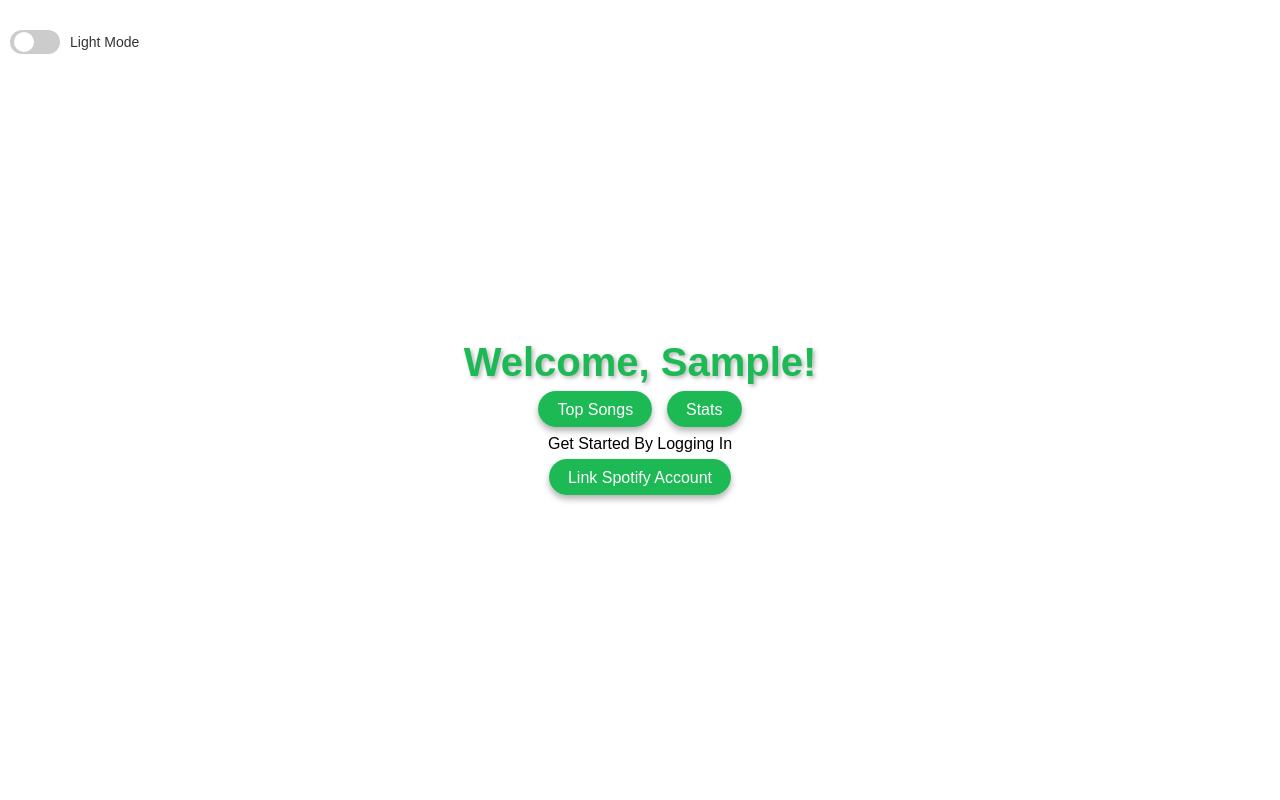
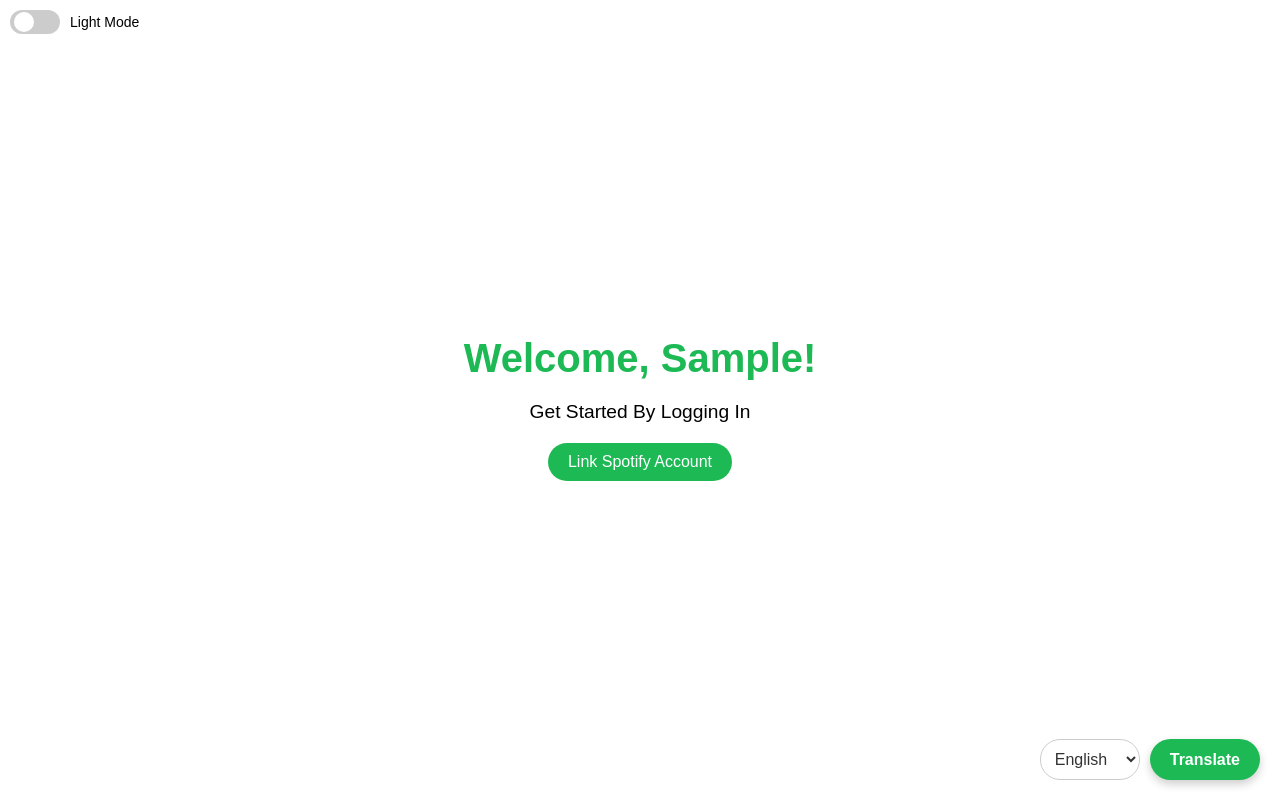
Before and after one commit to maxzhu143/SpotifyWrapped, a Django app: page /dashboard/ in a window 1280 px wide. Run offline with Django 4.2, Linux system fonts and the light colour scheme; the visitor is signed in with stand-in values (Sample User, id 1); some libraries are stand-ins or nearby versions.

Commit message:
translation button now works for the dashboard

```diff
--- a/Wrappedapp/templates/dashboard.html
+++ b/Wrappedapp/templates/dashboard.html
@@ -1,8 +1,10 @@
-
 {% block content %}
+<!DOCTYPE html>
+<html lang="en">
 <head>
+    <title>Dashboard</title>
     <style>
-        /* Define theme colors using CSS variables */
+        /* Default light theme */
         :root {
             --background-color: #ffffff;
             --text-color: #000000;
@@ -80,44 +27,43 @@
             margin: 0;
             padding: 0;
             display: flex;
+            flex-direction: column;
             justify-content: center;
             align-items: center;
             min-height: 100vh;
-            flex-direction: column;
+        }
+
+        .container {
             text-align: center;
         }
 
         h1 {
             color: var(--button-bg-color);
-            font-size: 2.5em;
-            margin-bottom: 1rem;
-            text-shadow: 2px 2px 4px rgba(0, 0, 0, 0.3);
+            font-size: 2.5rem;
+            margin-bottom: 20px;
         }
 
-        button, .btn {
+        p {
+            font-size: 1.2rem;
+            margin: 10px 0;
+        }
+
+        a.btn {
+            display: inline-block;
+            margin: 10px;
+            padding: 10px 20px;
             background-color: var(--button-bg-color);
             color: var(--button-text-color);
-            padding: 0.6rem 1.2rem;
-            border: none;
+            text-decoration: none;
             border-radius: 25px;
-            cursor: pointer;
-            text-decoration: none;
-            font-size: 1em;
-            box-shadow: 0 4px 6px rgba(0, 0, 0, 0.3);
-            margin: 5px;
+            font-size: 1rem;
         }
 
-        button:hover, .btn:hover {
+        a.btn:hover {
             opacity: 0.9;
         }
 
-        /* Theme toggle button container */
-        .theme-toggle {
-            display: flex;
-            gap: 10px;
-            margin-top: 20px;
-        }
-        /* Position the theme toggle in the upper left */
+        /* Light mode toggle button */
         .theme-toggle {
             position: absolute;
             top: 10px;
@@ -130,8 +76,7 @@
         }
 
         .theme-toggle span {
-    user-select: none; /* Prevent text selection */
-    color: #333;
+            user-select: none;
             font-size: 14px;
         }
 
@@ -181,59 +126,151 @@ input:checked + .slider:before {
             transform: translateX(26px);
         }
 
+        /* Translate dropdown and button styles */
+        .translate-container {
+            position: fixed;
+            bottom: 20px;
+            right: 20px;
+            display: flex;
+            gap: 10px;
+        }
+
+        select {
+            padding: 10px;
+            font-size: 1rem;
+            border-radius: 20px;
+            border: 1px solid #ccc;
+            cursor: pointer;
+            background-color: white;
+            color: #333;
+        }
+
+        .translate-btn {
+            padding: 10px 20px;
+            font-size: 1rem;
+            font-weight: bold;
+            background-color: #1DB954;
+            color: white;
+            border: none;
+            border-radius: 50px;
+            cursor: pointer;
+            box-shadow: 0 4px 10px rgba(0, 0, 0, 0.2);
+            transition: background-color 0.3s ease, transform 0.3s ease;
+        }
+
+        .translate-btn:hover {
+            background-color: #1ed760;
+            transform: translateY(-3px);
+        }
     </style>
-    <title>Dashboard</title>
 </head>
-
 <body>
-    <div>
-        <h1>Welcome, {{ user.first_name }}!</h1>
-
-        <!--
-        can drag this part and put it into the if user_name when we get it working
-        -->
-        <a href="{% url 'top_songs' %}" class="btn">Top Songs</a>
-        <a href="{% url 'stats' %}" class="btn">Stats</a>
-
-        {% if user_name %}
-            <p>Connected to Spotify ais:{{ user_name }}</p>
-            <a href="{% url 'spot_login' %}" class="btn">Unlink Spotify Account</a>
-        {% else %}
-            <p>Get Started By Logging In</p>
-            <a href="{% url 'spot_login' %}" class="btn">Link Spotify Account</a>
-        {% endif %}
-    </div>
-    <div style="position: absolute; top: 10px; left: 10px; display: flex; align-items: center; gap: 10px;">
-    </div>
-
-
-
     <div class="theme-toggle">
         <label class="switch">
             <input type="checkbox" id="themeSwitch" onchange="toggleTheme()">
             <span class="slider"></span>
         </label>
-            <span id="themeLabel" onclick="setTheme('blue')">Light Mode</span>
+        <span id="themeLabel" class="translatable" data-original-text="Light Mode">Light Mode</span>
+    </div>
+
+
+    <div class="container">
+        <h1 class="translatable" data-original-text="Welcome, {{ user.first_name }}!">Welcome, {{ user.first_name }}!</h1>
+        {% if user_name %}
+            <p class="translatable" data-original-text="Connected to Spotify as: {{ user_name }}">Connected to Spotify as: {{ user_name }}</p>
+            <a href="{% url 'top_songs' %}" class="btn translatable" data-original-text="Top Songs">Top Songs</a>
+            <a href="{% url 'stats' %}" class="btn translatable" data-original-text="Stats">Stats</a>
+            <a href="{% url 'spot_login' %}" class="btn translatable" data-original-text="Unlink Spotify Account">Unlink Spotify Account</a>
+        {% else %}
+            <p class="translatable" data-original-text="Get Started By Logging In">Get Started By Logging In</p>
+            <a href="{% url 'spot_login' %}" class="btn translatable" data-original-text="Link Spotify Account">Link Spotify Account</a>
+        {% endif %}
+    </div>
+
+    <!-- Translate Dropdown and Button -->
+    <div class="translate-container">
+        <select id="language-select">
+            <option value="en" class="translatable" data-original-text="English">English</option>
+            <option value="es" class="translatable" data-original-text="Spanish">Spanish</option>
+            <option value="fr" class="translatable" data-original-text="French">French</option>
+        </select>
+        <button id="translate-btn" class="translate-btn translatable" data-original-text="Translate">Translate</button>
     </div>
 
     <script>
+        async function applyTranslations(lang) {
+            const elements = document.querySelectorAll('.translatable');
+
+            for (const el of elements) {
+                const originalText = el.getAttribute('data-original-text');
+                if (originalText) {
+                    try {
+                        const response = await fetch('/translate', {
+                            method: 'POST',
+                            headers: {
+                                'Content-Type': 'application/json',
+                                'X-CSRFToken': '{{ csrf_token }}'
+                            },
+                            body: JSON.stringify({ text: originalText, lang })
+                        });
+
+                        const data = await response.json();
+                        if (data.translated_text) {
+                            el.innerHTML = data.translated_text.replace(/\|/g, '<br>');
+                        }
+                    } catch (error) {
+                        console.error('Translation error:', error);
+                    }
+                }
+            }
+        }
+
+        document.addEventListener('DOMContentLoaded', async () => {
+            const savedLang = localStorage.getItem('selectedLanguage') || 'en';
+            const languageSelect = document.getElementById('language-select');
+            if (languageSelect) {
+                languageSelect.value = savedLang;
+            }
+            await applyTranslations(savedLang);
+        });
+
+        document.getElementById('language-select').addEventListener('change', (event) => {
+            const lang = event.target.value;
+            localStorage.setItem('selectedLanguage', lang);
+        });
+
+        document.getElementById('translate-btn').addEventListener('click', async () => {
+            const lang = document.getElementById('language-select').value;
+            await applyTranslations(lang);
+        });
+
         function setTheme(theme) {
             document.body.classList.remove('dark-theme', 'blue-theme');
 
+            // Add the appropriate theme class
             if (theme === 'dark') {
                 document.body.classList.add('dark-theme');
             } else if (theme === 'blue') {
                 document.body.classList.add('blue-theme');
             }
 
+            // Save the theme preference in localStorage
             localStorage.setItem('theme', theme);
 
-    // Update toggle and label dynamically
-    const themeSwitch = document.getElementById('themeSwitch');
+            // Update the theme label with its original text
             const themeLabel = document.getElementById('themeLabel');
-    themeSwitch.checked = theme === 'dark';
-    themeLabel.textContent = theme === 'dark' ? 'Dark Mode' : theme === 'blue' ? 'Blue Theme' : 'Light Mode';
+            if (themeLabel) {
+                const originalText =
+                    theme === 'dark' ? 'Dark Mode' :
+                    theme === 'blue' ? 'Blue Theme' :
+                    'Light Mode';
+                themeLabel.setAttribute('data-original-text', originalText);
+
+                // Apply the translation for the theme label
+                applyTranslations(localStorage.getItem('selectedLanguage') || 'en');
             }
+        }
+
 
         function toggleTheme() {
             const isDarkMode = document.getElementById('themeSwitch').checked;
--- a/Wrappedapp/urls.py
+++ b/Wrappedapp/urls.py
@@ -15,7 +15,6 @@ urlpatterns = [
     path('spotify-authorize/', views.spotify_authorize, name='spotify_authorize'),
     path('spotify-callback/', views.spotify_callback, name='spotify_callback'),
     path('contact/', views.contact_developers, name='contact_developers'),
-    path('dashboard/', views. dashboard, name='dashboard'),
     path('spot_login/', views.spot_login, name='spot_login'),
     path('callback/', views.callback, name='callback'),
     path('top_songs/', views.top_songs, name='top_songs'),
--- a/Wrappedapp/views.py
+++ b/Wrappedapp/views.py
@@ -143,6 +143,10 @@ def dashboard(request):
 
 def register(request):
     """Handle user registration."""
+    if request.user.is_authenticated:
+        # Prevent authenticated users from accessing the register page
+        return redirect('dashboard')
+
     if request.method == 'POST':
         form = SignUpForm(request.POST)
         if form.is_valid():
@@ -153,12 +157,6 @@ def register(request):
         form = SignUpForm()
 
     return render(request, 'register.html', {'form': form})
-
-#might cause issues becuase we have two
-@login_required
-def dashboard(request):
-    """Display user dashboard."""
-    return render(request, 'dashboard.html')
 
 def contact_developers(request):
     return render(request, 'contact_developers.html')
```
Also changed, not shown: other parts of Wrappedapp/templates/dashboard.html (+2 -57 lines), Wrappedapp/templates/register.html (+125 -181 lines). Lines whose indentation alone changed are shown as unchanged.
